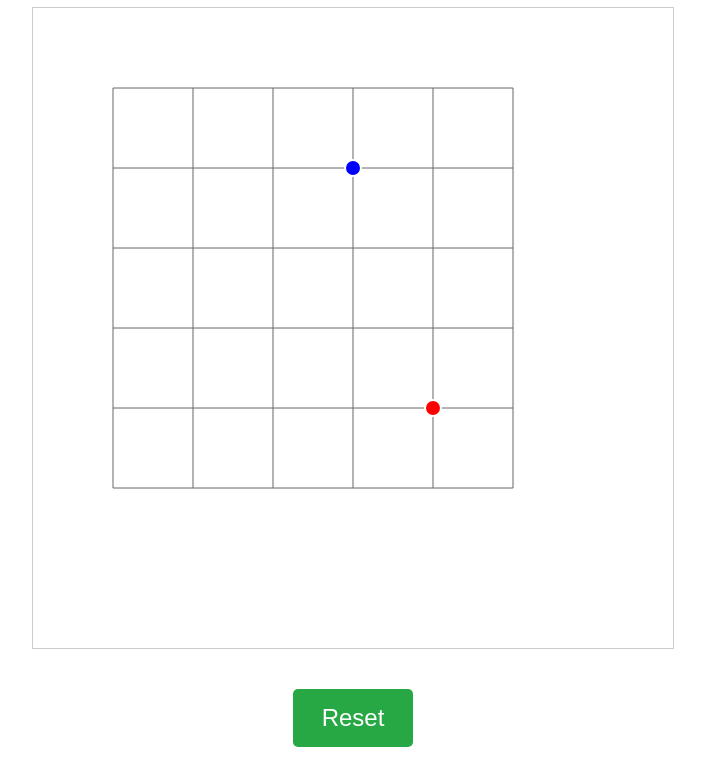
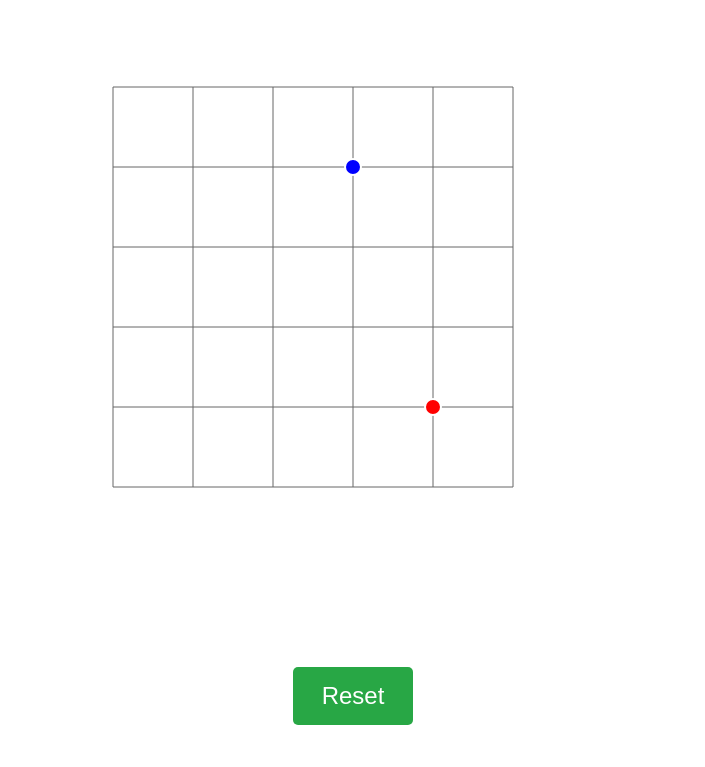
Before and after one commit to Xavier371/CTP3, a plain HTML site: page index.html in a window 1280 px wide. Shown: the part 120-887 px from the top of the page, without its empty margins (287-992 px from the left). After the commit the page ends 865 px from the top, so only its background shows below. Drawn offline with Linux system fonts and the light colour scheme.

Commit message:
Update index.html

```diff
--- a/index.html
+++ b/index.html
@@ -20,6 +20,7 @@
             margin: 0;
             background-color: white;
             font-family: Arial, sans-serif;
+            padding: 20px;
         }
 
         h1 {
@@ -30,17 +31,16 @@
 
         #gameContainer {
             display: flex;
-            justify-content: center;
+            flex-direction: column;
             align-items: center;
-            margin: 20px;
+            gap: 20px;
         }
 
         canvas {
             background-color: white;
-            border: 1px solid #ccc;
         }
 
-        .control-btn {
+        #resetBtn {
             padding: 15px 25px;
             font-size: 24px;
             border: none;
@@ -48,15 +48,16 @@
             color: white;
             border-radius: 5px;
             cursor: pointer;
-            margin: 20px auto;
-            position: relative;
-            z-index: 100;
-            display: block;
             width: 120px;
+            transition: background-color 0.3s ease;
         }
 
-        .control-btn:hover {
+        #resetBtn:hover {
             background-color: #218838;
+        }
+
+        #resetBtn:active {
+            transform: scale(0.98);
         }
 
         #message {
@@ -74,8 +75,8 @@
     <div id="message"></div>
     <div id="gameContainer">
         <canvas id="gameCanvas"></canvas>
+        <button id="resetBtn" onclick="resetGame()">Reset</button>
     </div>
-    <button class="control-btn" id="resetBtn" onclick="resetGame()">Reset</button>
     <script src="game.js"></script>
 </body>
 </html>
```
